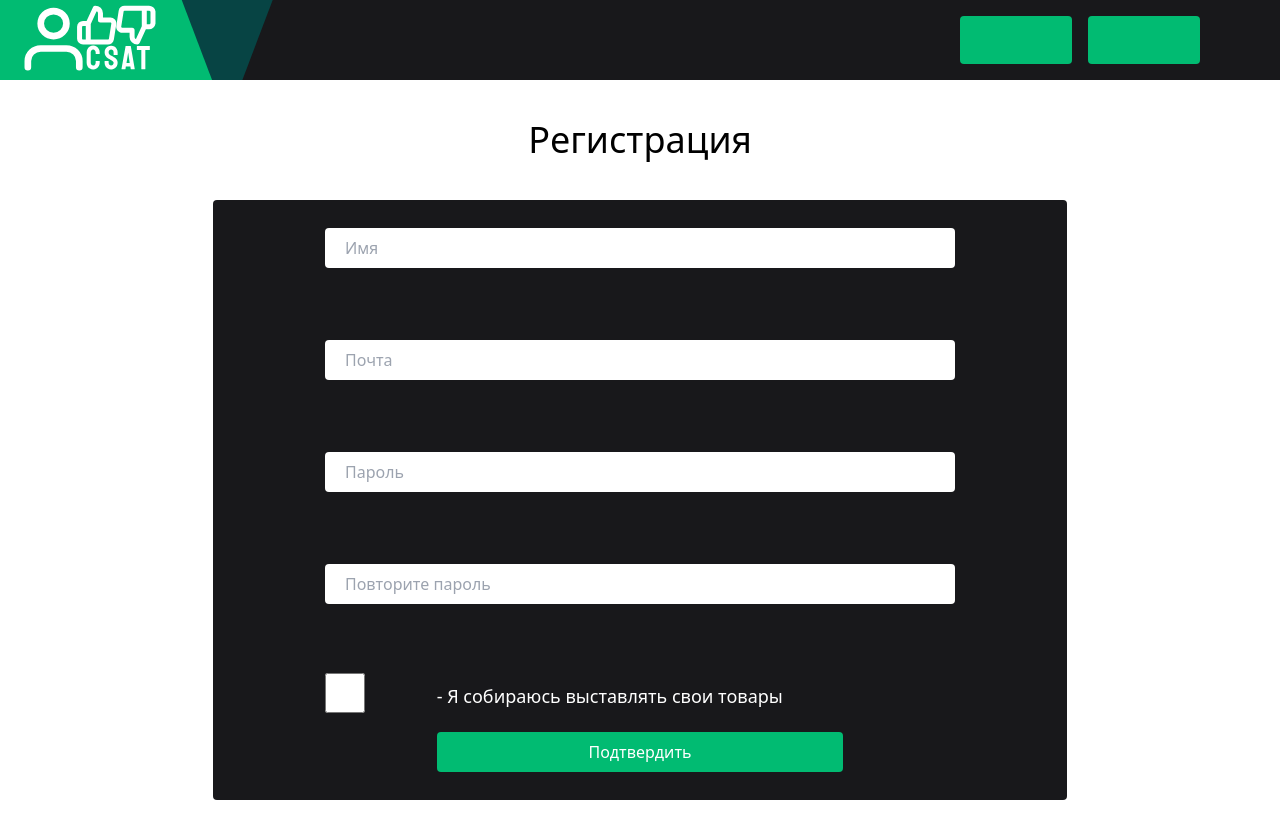
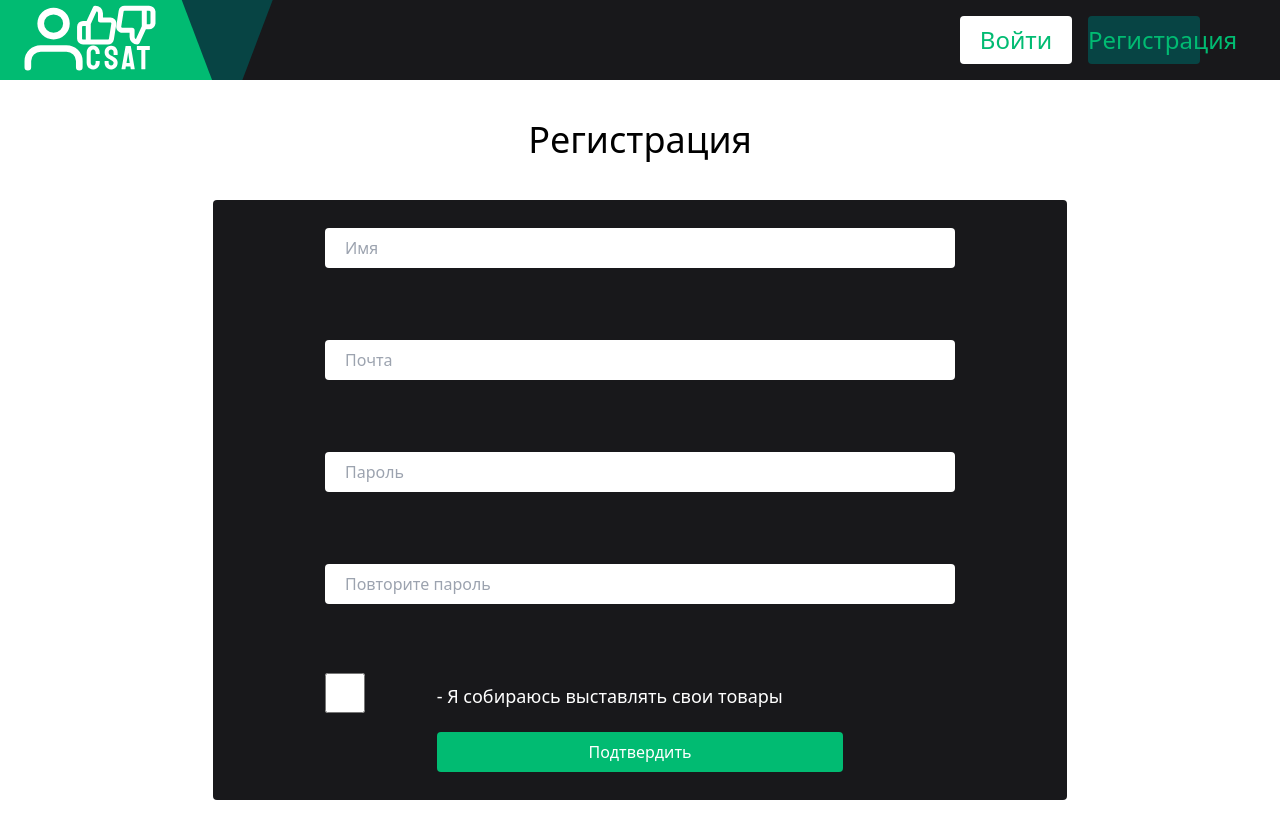
Before and after one commit to Z3f1rka/GriB-CSAT, a Vue app in the folder frontend/: page /register in a window 1280 px wide. Shown: the top 838 px of the page. Built offline with nearby package versions, Linux system fonts and the light colour scheme.

Commit message:
Edit Header

```diff
--- a/frontend/src/components/Header.vue
+++ b/frontend/src/components/Header.vue
@@ -3,12 +3,26 @@
 <template>
   <header class="bg-zinc-900 text-white items-center">
     <div class="flex justify-between">
+      <router-link :to="{ path : '/' }">
       <div class="h-20">
         <img src="/logo.svg" class="w-full h-full" />
       </div>
+      </router-link>
       <div class="grid grid-rows-1 grid-cols-2 items-center pr-20 gap-4 w-1/4">
-        <button class="bg-main h-3/5 w-full rounded"></button>
-        <button class="bg-main h-3/5 w-full rounded"></button>
+        <router-link :to="{ path : '/login' }">
+          <div>
+            <button class="bg-white py-2 w-full rounded text-main text-2xl">
+              Войти
+            </button>
+          </div>
+        </router-link>
+        <router-link :to="{ path : '/register' }">
+          <div>
+          <button class="bg-secondary py-2 w-full rounded text-main text-2xl">
+            Регистрация
+          </button>
+        </div>
+        </router-link>
       </div>
     </div>
   </header>
```
Also changed, not shown: 1 other file (tests, documents, lock files or other folders).
